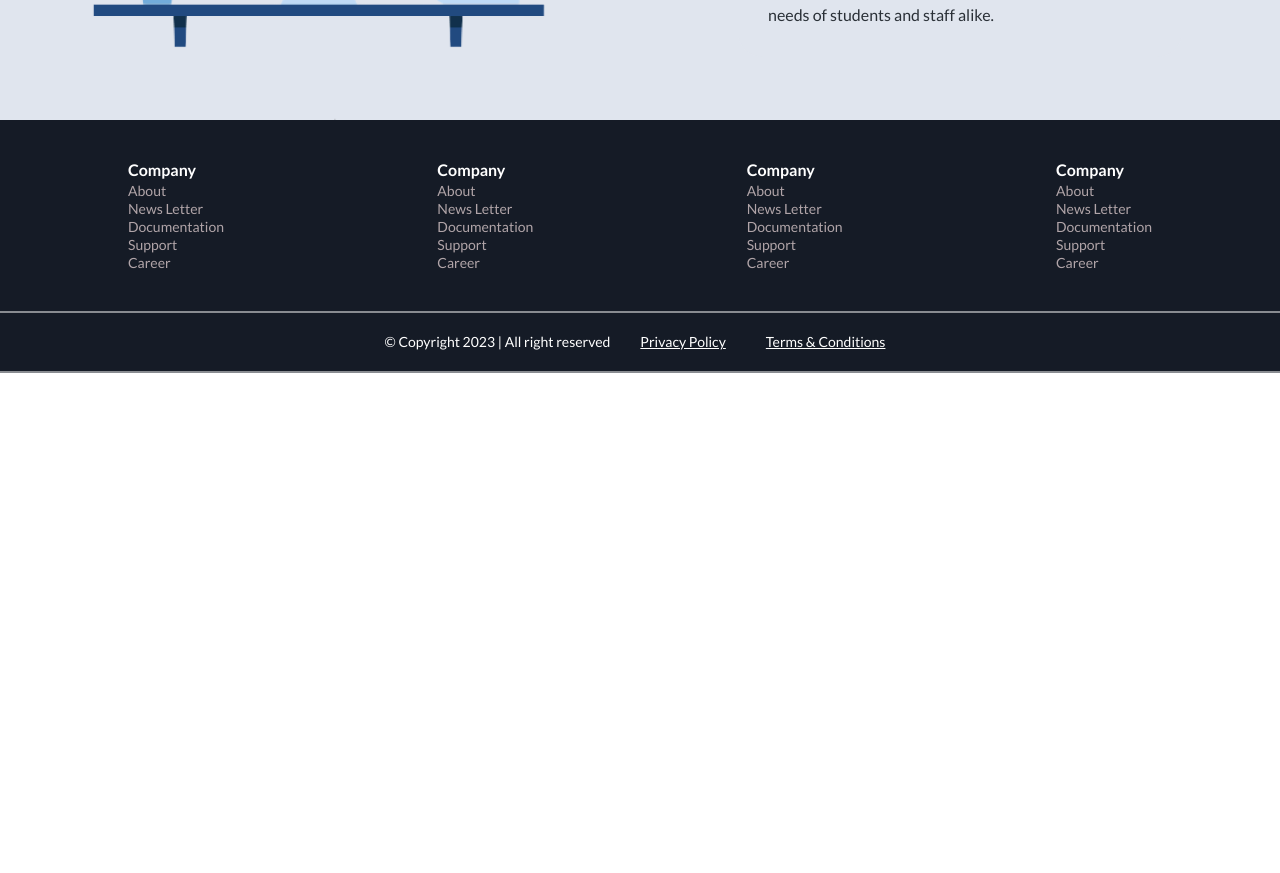
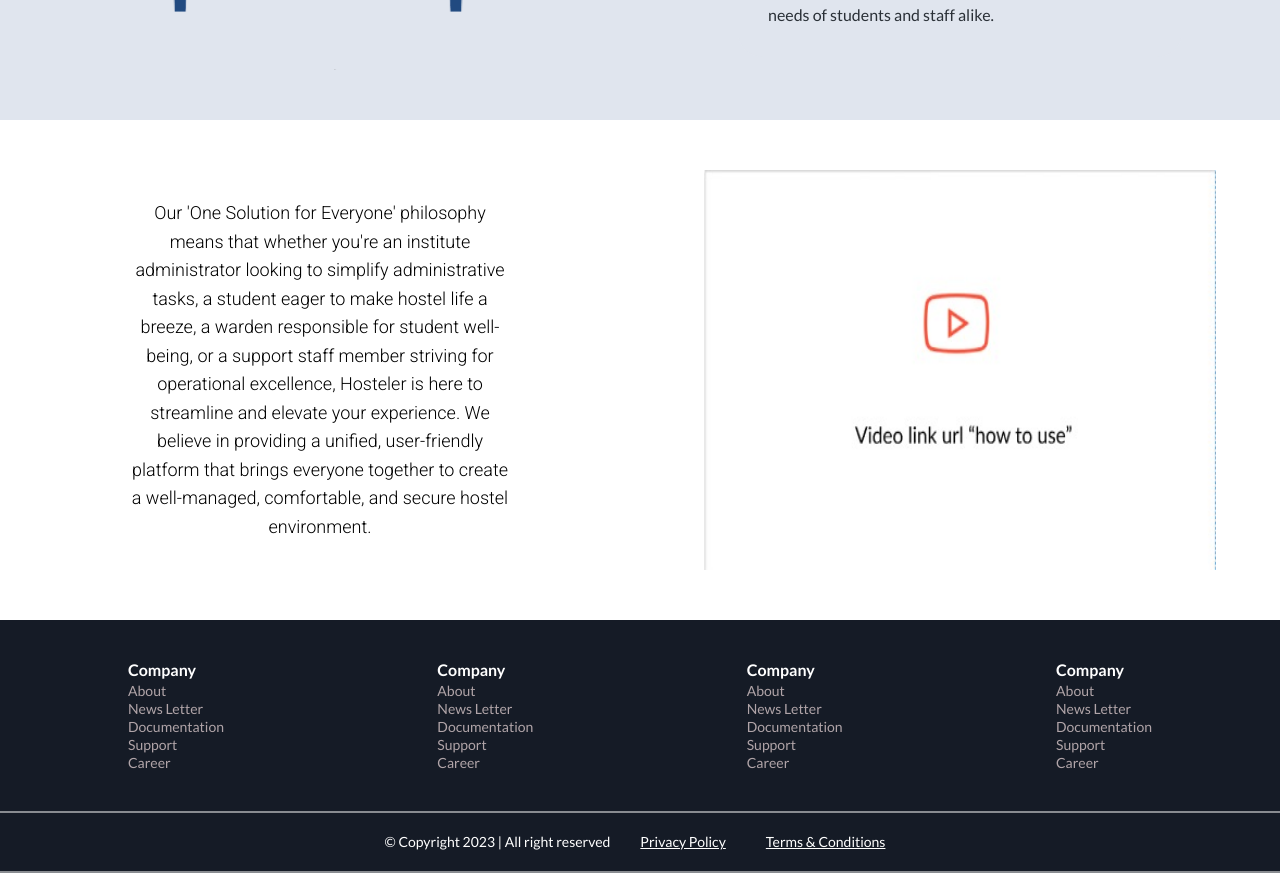
Before and after one commit to codewithbharat/hostelBees, a React (Vite) app in the folder client/: page / in a window 1280 px wide. Shown: the part 940-1813 px from the top of the page. Before the commit the page ends 1313 px from the top, so only its background shows below. Built offline with nearby package versions, Linux system fonts and the light colour scheme.

Commit message:
added_tutorialSection -> Home.jsx

```diff
--- a/client/src/pages/Home.jsx
+++ b/client/src/pages/Home.jsx
@@ -4,6 +4,8 @@ import { Link } from 'react-router-dom'
 
 import hero from './assets/home_hero.png'
 import info from './assets/home_info.png'
+import tut from './assets/home_tut.jpg'
+
 const Home = () => {
     return (
         <div className='home'>
@@ -35,6 +37,18 @@ const Home = () => {
                     <img src={info} alt="" />
                 </div>
             </div>
+            <div className="tut">
+                <div className="tut__textbox">
+                    <div className="tut__textbox__text">
+                        <p>
+                            Our 'One Solution for Everyone' philosophy means that whether you're an institute administrator looking to simplify administrative tasks, a student eager to make hostel life a breeze, a warden responsible for student well-being, or a support staff member striving for operational excellence, Hosteler is here to streamline and elevate your experience. We believe in providing a unified, user-friendly platform that brings everyone together to create a well-managed, comfortable, and secure hostel environment.
+                        </p>
+                    </div>
+                </div>
+                <div className="tut__video">
+                    <img src={tut} alt="" />
+                </div>
+            </div>
         </div>
     )
 }
--- a/client/src/pages/styles/Home.css
+++ b/client/src/pages/styles/Home.css
@@ -1,3 +1,4 @@
+@import url("https://fonts.googleapis.com/css2?family=Lato:wght@400;700&family=Manrope:wght@200;300;400;500;600;700;800&family=Roboto:wght@300&display=swap");
 .home {
   margin-top: 60px;
 }
@@ -80,7 +81,7 @@
 }
 
 .hero__img img {
-  height: 500px;
+  height: 100%;
   width: 100%;
 }
 
@@ -151,6 +152,56 @@
 }
 
 .info__img img {
-  height: 500px;
+  height: 80%;
   width: 80%;
 }
+
+.tut {
+  background-color: #fff;
+  max-width: 100%;
+  height: 500px;
+  display: flex;
+  align-items: center;
+}
+
+.tut__textbox {
+  background-color: inherit;
+  width: 50%;
+  display: flex;
+  align-items: center;
+  justify-content: center;
+}
+
+.tut__textbox__text {
+  background-color: inherit;
+  width: 60%;
+  margin: 30px;
+  padding: 30px;
+  border-radius: 25px;
+}
+
+.tut__textbox__text p {
+  color: #000;
+  text-align: center;
+  font-family: Roboto;
+  font-size: 18px;
+  font-style: normal;
+  font-weight: 300;
+  line-height: 28.5px; /* 183.333% */
+}
+
+.tut__video {
+  background-color: inherit;
+  width: 50%;
+  display: flex;
+  align-items: center;
+  height: 500px;
+  display: flex;
+  align-items: center;
+  justify-content: center;
+}
+
+.tut__video img {
+  height: 80%;
+  width: 80%;
+}
```
Also changed, not shown: client/src/pages/assets/home_tut.jpg (added).
